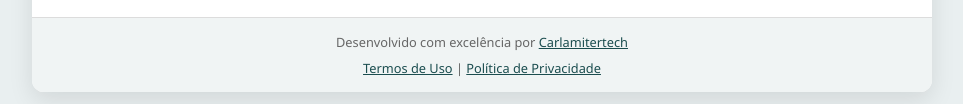
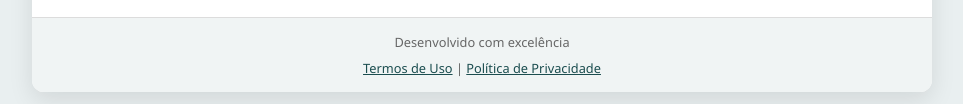
Before and after one commit to sistemacmtech-cmd/Planner-pet, a plain HTML site: page index.html in a window 1280 px wide. Shown: the part 2538-2642 px from the top of the page, without its empty margins (158-1121 px from the left). Drawn offline with Linux system fonts and the light colour scheme.

Commit message:
Update index.html

```diff
--- a/index.html
+++ b/index.html
@@ -3,9 +3,9 @@
 <head>
     <meta charset="UTF-8">
     <meta name="viewport" content="width=device-width, initial-scale=1.0">
-    <title>Planner de Cuidados com Pet - Carlamitertech</title>
+    <title>Planner de Cuidados com Pet</title>
     <meta name="theme-color" content="#1b4d4f">
-    <meta name="description" content="Planner digital PWA para gestão de cuidados, saúde, hábitos e finanças de pets por Carlamitertech.">
+    <meta name="description" content="Planner digital PWA para gestão de cuidados, saúde, hábitos e finanças de pets.">
     <link rel="manifest" id="pwa-manifest">
 
     <!-- Biblioteca externa para geração nativa de PDF -->
@@ -558,7 +558,7 @@
         </div>
 
         <footer>
-            <div>Desenvolvido com excelência por <a href="https://carlamiter038-source.github.io/carlamitertech/" target="_blank">Carlamitertech</a></div>
+            <div>Desenvolvido com excelência</div>
             <div data-html2pdf-ignore="true">
                 <a onclick="openModal('termsModal')">Termos de Uso</a> |
                 <a onclick="openModal('privacyModal')">Política de Privacidade</a>
@@ -587,7 +587,7 @@
     <div id="privacyModal" class="modal-overlay">
         <div class="modal">
             <h2>Política de Privacidade</h2>
-            <p><strong>1. Privacidade Total:</strong> A <strong>Carlamitertech</strong> respeita sua privacidade. Este aplicativo funciona de forma 100% local (Client-Side).</p>
+            <p><strong>1. Privacidade Total:</strong> Este aplicativo funciona de forma 100% local (Client-Side).</p>
             <p><strong>2. Coleta de Dados:</strong> NENHUM dado pessoal, foto, registro de saúde ou informação financeira é enviado para servidores externos ou compartilhado com terceiros.</p>
             <p><strong>3. Armazenamento no Dispositivo:</strong> Os dados permanecem salvos no seu próprio navegador. A limpeza dos dados do site/navegador pode apagar as informações armazenadas localmente.</p>
             <div class="modal-actions">
@@ -600,7 +600,7 @@
     <script>
         // GERADOR DE MANIFEST PWA EM DATA URI
         const manifest = {
-            name: "Planner de Cuidados com Pet - Carlamitertech",
+            name: "Planner de Cuidados com Pet",
             short_name: "Planner Pet",
             start_url: "./",
             display: "standalone",
```
